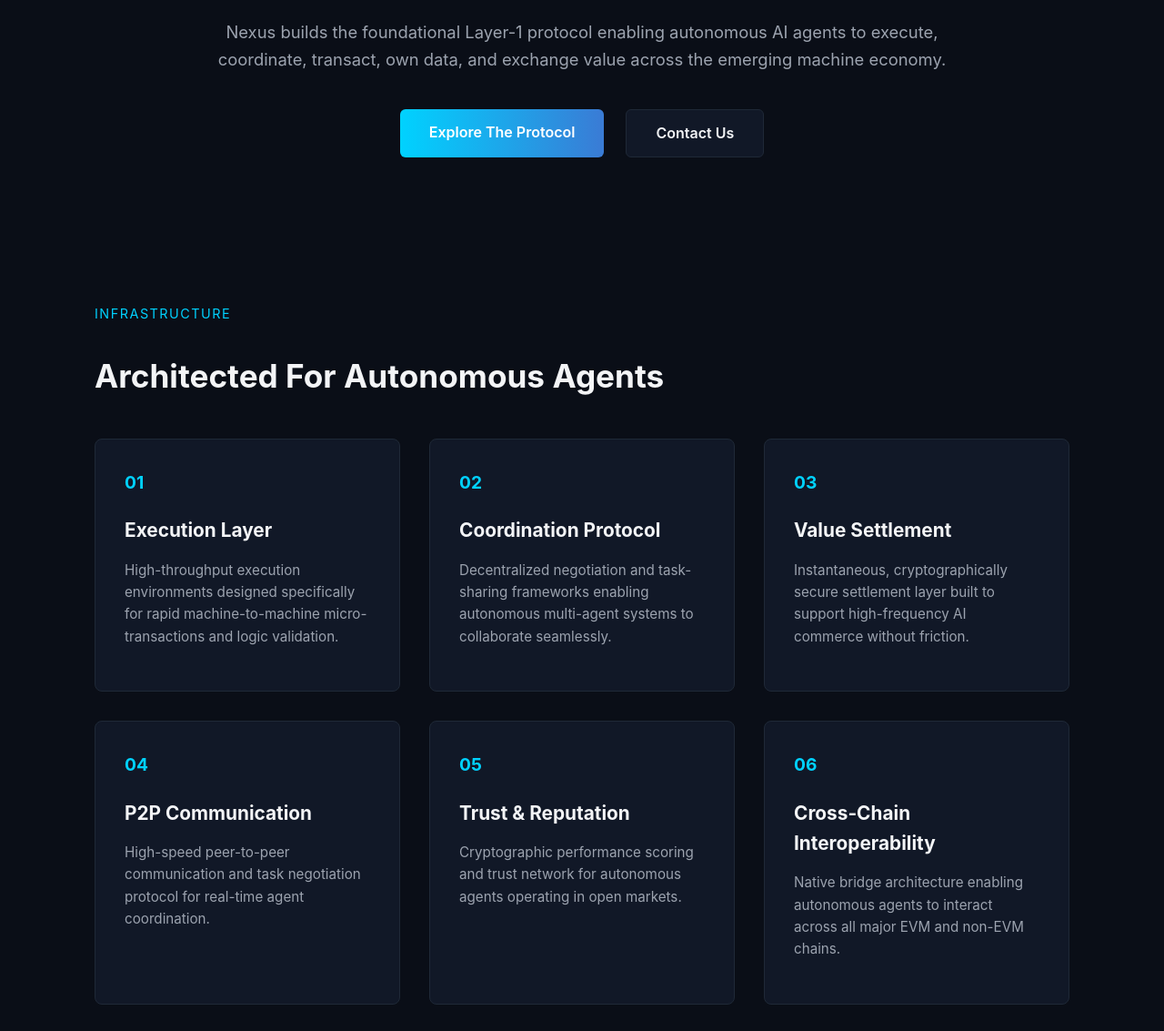
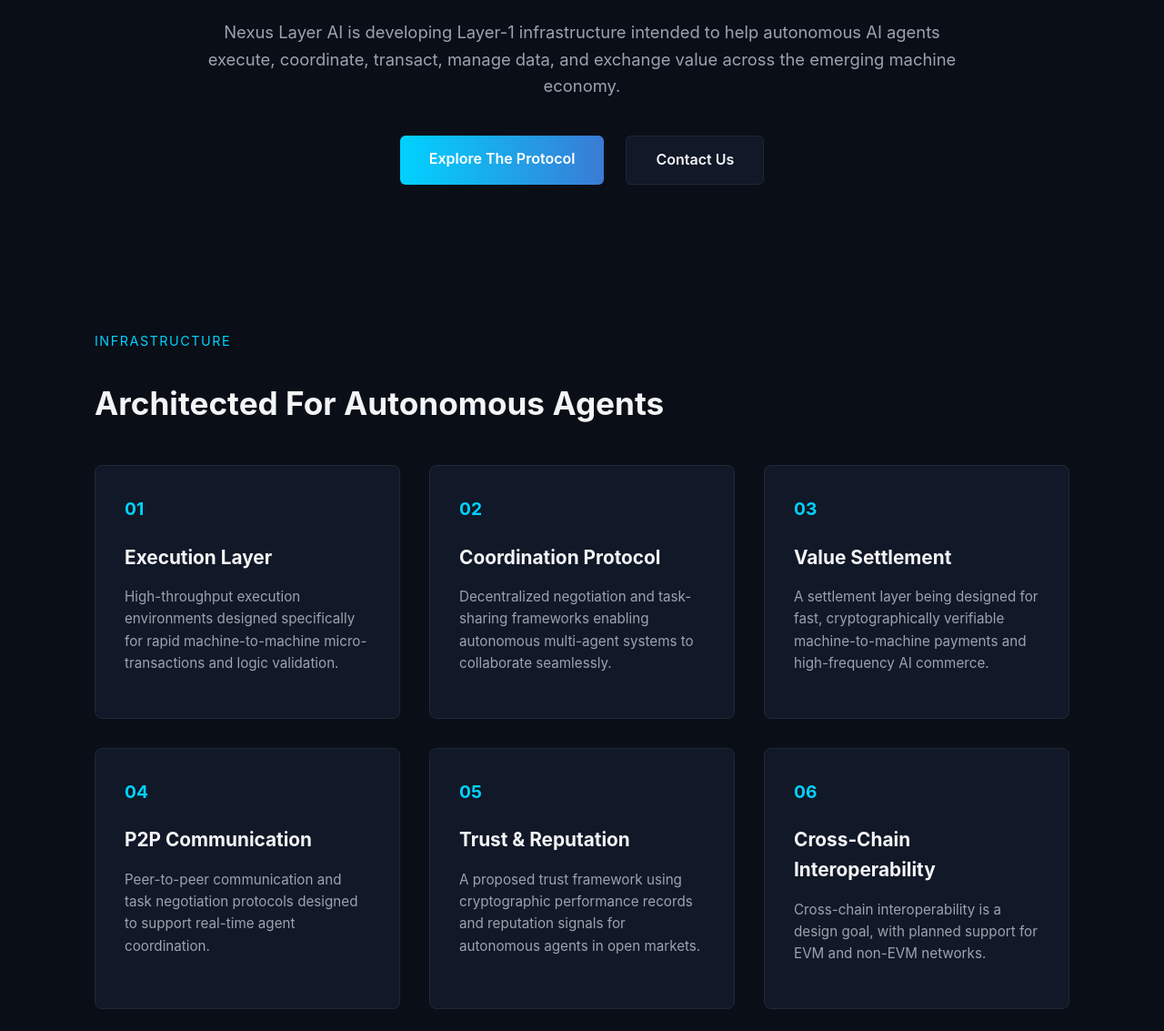
Before and after one commit to nexusai007/nexus-1, a plain HTML site: page index.html in a window 1280 px wide. Shown: the part 431-1564 px from the top of the page at 91% size. Drawn offline with Linux system fonts and the light colour scheme.

Commit message:
Clarify development-stage capabilities and strengthen content accuracy

```diff
--- a/index.html
+++ b/index.html
@@ -361,7 +361,7 @@
     <section class="hero" id="nexus">
       <div class="tagline-pill">The Economic Operating System For AI</div>
       <h1>The Infrastructure Layer For Autonomous AI Commerce</h1>
-      <p>Nexus builds the foundational Layer-1 protocol enabling autonomous AI agents to execute, coordinate, transact, own data, and exchange value across the emerging machine economy.</p>
+      <p>Nexus Layer AI is developing Layer-1 infrastructure intended to help autonomous AI agents execute, coordinate, transact, manage data, and exchange value across the emerging machine economy.</p>
       <div class="btn-group">
         <a href="#infrastructure" class="btn-primary">Explore The Protocol</a>
         <a href="#contact" class="btn-secondary">Contact Us</a>
@@ -386,22 +386,22 @@
         <div class="card">
           <div class="card-num">03</div>
           <h3>Value Settlement</h3>
-          <p>Instantaneous, cryptographically secure settlement layer built to support high-frequency AI commerce without friction.</p>
+          <p>A settlement layer being designed for fast, cryptographically verifiable machine-to-machine payments and high-frequency AI commerce.</p>
         </div>
         <div class="card">
           <div class="card-num">04</div>
           <h3>P2P Communication</h3>
-          <p>High-speed peer-to-peer communication and task negotiation protocol for real-time agent coordination.</p>
+          <p>Peer-to-peer communication and task negotiation protocols designed to support real-time agent coordination.</p>
         </div>
         <div class="card">
           <div class="card-num">05</div>
           <h3>Trust & Reputation</h3>
-          <p>Cryptographic performance scoring and trust network for autonomous agents operating in open markets.</p>
+          <p>A proposed trust framework using cryptographic performance records and reputation signals for autonomous agents in open markets.</p>
         </div>
         <div class="card">
           <div class="card-num">06</div>
           <h3>Cross-Chain Interoperability</h3>
-          <p>Native bridge architecture enabling autonomous agents to interact across all major EVM and non-EVM chains.</p>
+          <p>Cross-chain interoperability is a design goal, with planned support for EVM and non-EVM networks.</p>
         </div>
         <div class="card">
           <div class="card-num">07</div>
@@ -434,11 +434,11 @@
       <div class="grid-2">
         <div class="card">
           <h3>Verifiable Provenance</h3>
-          <p>DataChain ensures every dataset, parameter update, and inference stream is cryptographically stamped, establishing clear ownership and provenance rights for AI creators and agents.</p>
+          <p>DataChain is designed to record datasets, parameter updates, and inference streams with cryptographic provenance, supporting clearer data ownership and attribution.</p>
         </div>
         <div class="card">
           <h3>Zero-Knowledge Privacy</h3>
-          <p>Leveraging state-of-the-art ZK-proofs, agents can monetize and share insights derived from proprietary data streams without ever revealing underlying sensitive payloads.</p>
+          <p>The DataChain concept includes zero-knowledge proofs intended to help agents share or monetize insights from proprietary data without disclosing the underlying data payloads.</p>
         </div>
       </div>
     </section>
@@ -516,7 +516,7 @@
       <h2 class="section-heading">Strategic Overview</h2>
       <div class="deck-section">
         <h3 style="font-size: 1.5rem; margin-bottom: 1rem;">Core Investment Thesis</h3>
-        <p style="color: var(--text-muted); margin-bottom: 2rem;">As AI agents transition from passive assistants to autonomous economic actors, they require an entirely new financial and coordination stack. Nexus Layer AI bridges this gap, positioning itself as the core settlement and execution standard for the agentic economy.</p>
+        <p style="color: var(--text-muted); margin-bottom: 2rem;">As AI agents transition from passive assistants to autonomous economic actors, they require an entirely new financial and coordination stack. Nexus Layer AI aims to address this need with infrastructure for agent execution, coordination, and value settlement.</p>
         <div class="btn-group" style="justify-content: flex-start;">
           <a href="#contact" class="btn-primary">Request Full Pitch Deck</a>
         </div>
```
